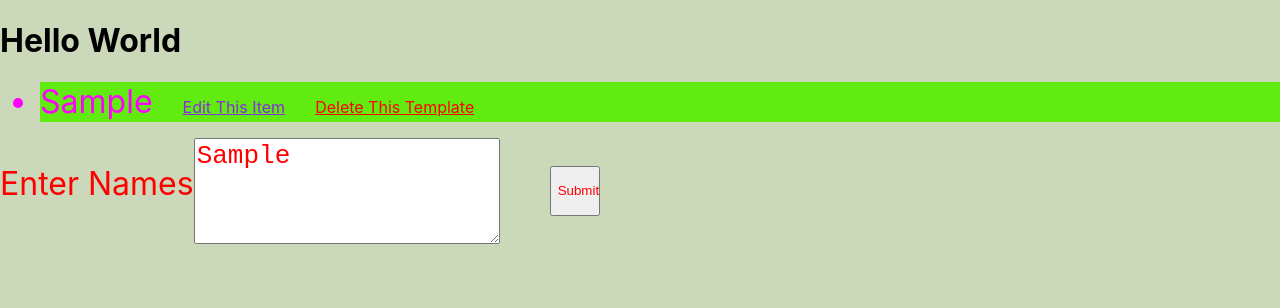
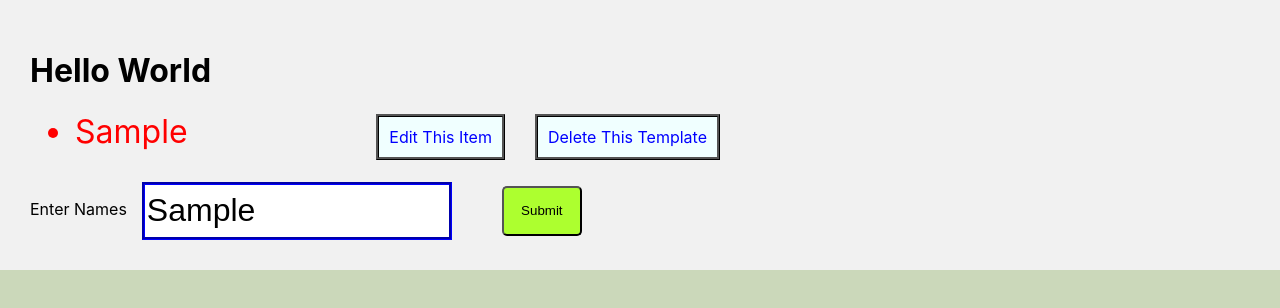
Before and after one commit to rocking-rohit/TODO-Application, a React (Create React App) app in the folder todo/: page / in a window 1280 px wide. Both pictures are taken after typing "Sample" into the empty fields and a click on the button "Submit". Shown: the top 308 px of the page. Built offline with nearby package versions, Linux system fonts and the light colour scheme.

Commit message:
CSS
CSS added to Todo app

```diff
--- a/todo/src/App.css
+++ b/todo/src/App.css
@@ -39,57 +39,74 @@
 }
 
 .list-item {
-  color: magenta;
+  color: red;
   margin-right: 15px;
-  background-color: rgb(97, 235, 17);
   height: 40px;
   font-size: xx-large;
   border-style: hidden;
   border-color: brown;
-  margin: 0 0 3px 0;
+  margin: 0 0 30px 5px;
 }
 
 .list-item span {
-  margin-right: 30px;
+  margin-right: 70px;
 }
 
 .edit {
   font-size: medium;
-  color: blueviolet;
+  color: blue;
   display: inline;
   margin-right: 30px;
+  border-style: ridge;
+  border-color: black;
+  padding: 10px;
+  background: azure;
+  text-decoration: none;
 }
 
 .delete {
+  font-size: medium;
+  color: blue;
   display: inline;
-  font-size: medium;
-  color: red;
   margin-right: 30px;
+  border-style: ridge;
+  border-color: black;
+  padding: 10px;
+  background: azure;
+  text-decoration: none;
+}
+
+.mylist {
+  background: #f1f1f1;
+  padding: 30px;
 }
 
 .mylist label {
-  color: red;
-  font-size: 200%;
+  font-size: 100%;
+  margin-right: 15px;
 }
 
-.mylist textarea {
-  color: red;
+.mylist input {
   font-size: 200%;
   width: 300px;
-  height: 100px;
+  height: 50px;
   vertical-align: middle;
   margin-right: 50px;
+  border-color: blue;
+  border-style: groove;
+  border-width: medium;
 }
 
 .submit-button {
-  color: red;
-  width: 50px;
+  width: 80px;
   height: 50px;
+  background: greenyellow;
+  border-radius: 5px;
 }
 
 .popup {
   margin: auto;
-  width: 50%;
+  width: 30%;
   border: 3px solid green;
   padding: 10px;
 }
@@ -100,9 +117,41 @@
   height: 40px;
 }
 
+.popup label {
+  font-family: fantasy;
+  font-weight: 200;
+  font-size: larger;
+  font-style: inherit;
+  position: relative;
+  margin-right: auto;
+}
+
+.popup textarea {
+  color: red;
+  position: relative;
+  left: 20px;
+  top: 10px;
+}
+
 .popup .popup-span {
   display: block;
-  background-color: red;
   width: 55px;
   height: 20px;
+  float: right;
+  top: -60px;
+  background: cornsilk;
+  color: red;
 }
+
+.actions {
+  position: relative;
+  float: right;
+  left: -500px;
+}
+
+.data-edit-btn {
+  position: relative;
+  left: 50px;
+  width: 75px;
+  height: 30px;
+}
--- a/todo/src/App.js
+++ b/todo/src/App.js
@@ -20,15 +20,18 @@ class App extends Component {
   }
 
   changeText = (event) => {
+    console.log(event.target.value);
     this.setState({
       input: event.target.value,
     });
   };
 
-  addToList = () => {
+  addToList = (event) => {
+    console.log(event);
     const value = this.state.input;
     this.setState({
       list: [...this.state.list, value],
+      input:''
     });
   };
 
@@ -45,7 +48,6 @@ class App extends Component {
   };
 
   clickPopUp = (key) => {
-
       this.setState({
         key,
         showPopup: !this.state.showPopup
@@ -75,7 +77,7 @@ class App extends Component {
           ))}
         </ul>
         <label>Enter Names</label>
-        <textarea type='text' onChange={this.changeText}></textarea>
+        <input type='text' onBlur={this.changeText.bind(this)}></input>
         <Button
           variant='primary'
           className='submit-button'
--- a/todo/src/Components/EditPopup.js
+++ b/todo/src/Components/EditPopup.js
@@ -23,7 +23,7 @@ class PopUp extends Component {
            <label>Data</label>
            <textarea defaultValue = {this.props.data} onChange={(e)=>{this.setState({content: e.target.value})}}/>
            <span className="popup-span" onClick={this.closePopUp}>CLOSE</span>
-           <button onClick={this.updateItemPopUp.bind(this)}></button>
+           <button className="data-edit-btn" onClick={this.updateItemPopUp.bind(this)}>Change</button>
          </div>
       );
    }
--- a/todo/src/Components/Item.js
+++ b/todo/src/Components/Item.js
@@ -20,12 +20,14 @@ class Item extends Component {
     return (
       <li key={this.props.keyName} className='list-item'>
         <span>{this.props.listitem}</span>
+        <div className="actions">
         <a onClick={this.props.edit} href='#edit' className='edit'>
           Edit This Item
         </a>
         <a onClick={this.props.delete} href='#delete' className='delete'>
           Delete This Template
         </a>
+        </div>
       </li>
     );
   }
```
